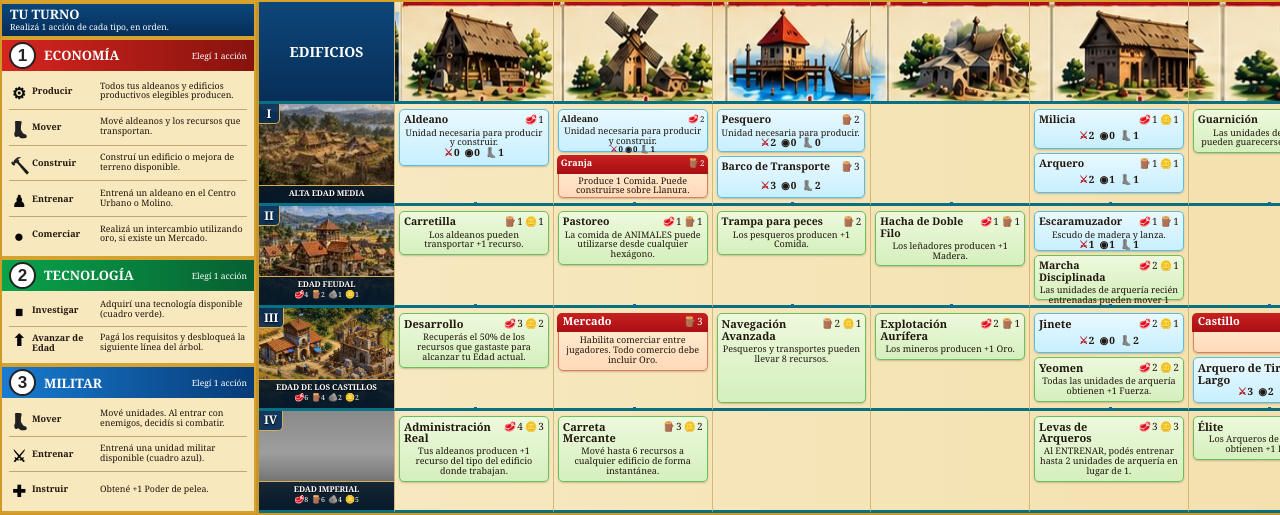
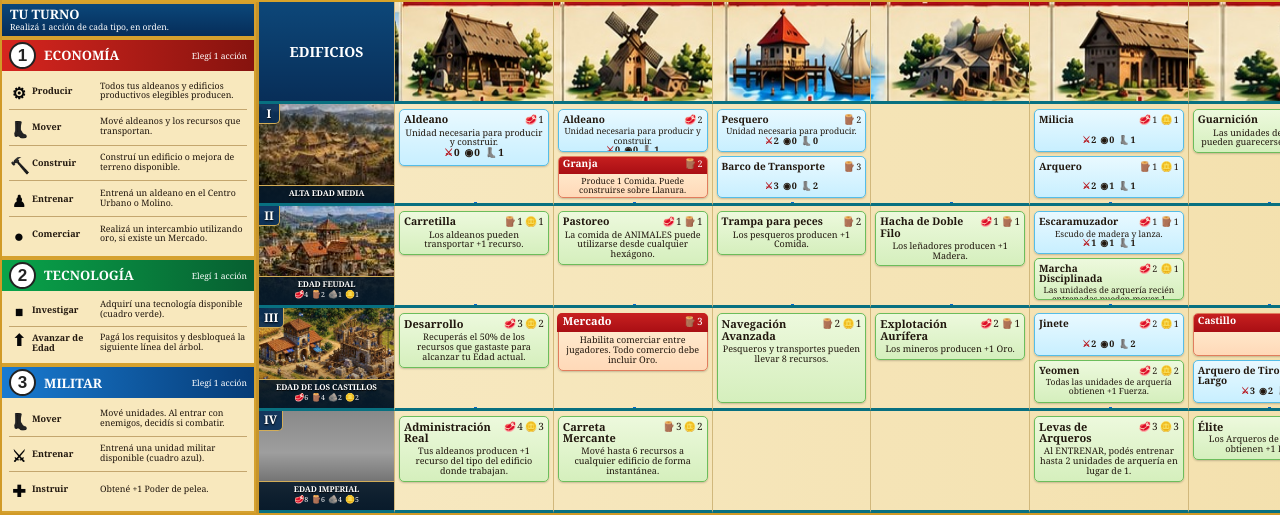
Before and after one commit to TzalDadok/player-mat-engine, a plain HTML site: page player-mat-engine-v1/index.html in a window 1280 px wide. Shown: the part 149-664 px from the top of the page. Drawn offline with Linux system fonts and the light colour scheme; grey boxes are pictures that could not be loaded.

Commit message:
Normalize two-card cell layout and typography

```diff
--- a/player-mat-engine-v1/styles.css
+++ b/player-mat-engine-v1/styles.css
@@ -101,3 +101,79 @@ html,body{margin:0;min-height:100%;background:#202020;color:var(--ink);font-fami
   order:10;
   margin-top:auto;
 }
+
+/* Regla general: cuando una casilla contiene 2 tarjetas, se reparten el espacio por igual
+   y usan la misma jerarquía visual en todo el árbol. */
+.slot:has(>.node:nth-child(2)):not(:has(>.node:nth-child(3))){
+  display:grid;
+  grid-template-columns:1fr;
+  grid-template-rows:minmax(0,1fr) minmax(0,1fr);
+  gap:4px;
+}
+.slot:has(>.node:nth-child(2)):not(:has(>.node:nth-child(3)))>.node{
+  width:100%;
+  height:100%;
+  min-width:0;
+  min-height:0;
+  margin:0;
+  padding-left:4px;
+  padding-right:4px;
+  overflow:hidden;
+}
+.slot:has(>.node:nth-child(2)):not(:has(>.node:nth-child(3))) .node-title{
+  font-size:10px;
+  line-height:1.02;
+}
+.slot:has(>.node:nth-child(2)):not(:has(>.node:nth-child(3))) .node-text{
+  font-size:8.5px;
+  line-height:1.08;
+}
+.slot:has(>.node:nth-child(2)):not(:has(>.node:nth-child(3))) .stats{
+  gap:4px;
+  font-size:9px;
+  line-height:1;
+}
+.slot:has(>.node:nth-child(2)):not(:has(>.node:nth-child(3))) .costline{
+  gap:3px;
+  font-size:9px;
+  line-height:1;
+  flex-wrap:nowrap;
+}
+.slot:has(>.node:nth-child(2)):not(:has(>.node:nth-child(3))) .cost-item .ri{
+  font-size:10px;
+}
+
+/* Anula ajustes antiguos específicos: Molino y Puerto siguen la misma regla general. */
+.slot[data-age="dark"][data-building="mill"],
+.slot[data-age="dark"][data-building="port"]{
+  grid-template-columns:1fr;
+  grid-template-rows:minmax(0,1fr) minmax(0,1fr);
+  gap:4px;
+}
+.slot[data-age="dark"][data-building="mill"]>.node,
+.slot[data-age="dark"][data-building="port"]>.node{
+  width:100%;
+  height:100%;
+  min-height:0;
+  padding-left:4px;
+  padding-right:4px;
+}
+.slot[data-age="dark"][data-building="mill"] .node-title,
+.slot[data-age="dark"][data-building="port"] .node-title{
+  font-size:10px;
+}
+.slot[data-age="dark"][data-building="mill"] .stats,
+.slot[data-age="dark"][data-building="port"] .stats{
+  gap:4px;
+  font-size:9px;
+}
+.slot[data-age="dark"][data-building="mill"] .costline,
+.slot[data-age="dark"][data-building="port"] .costline{
+  gap:3px;
+  font-size:9px;
+  flex-wrap:nowrap;
+}
+.slot[data-age="dark"][data-building="mill"] .cost-item .ri,
+.slot[data-age="dark"][data-building="port"] .cost-item .ri{
+  font-size:10px;
+}
```
